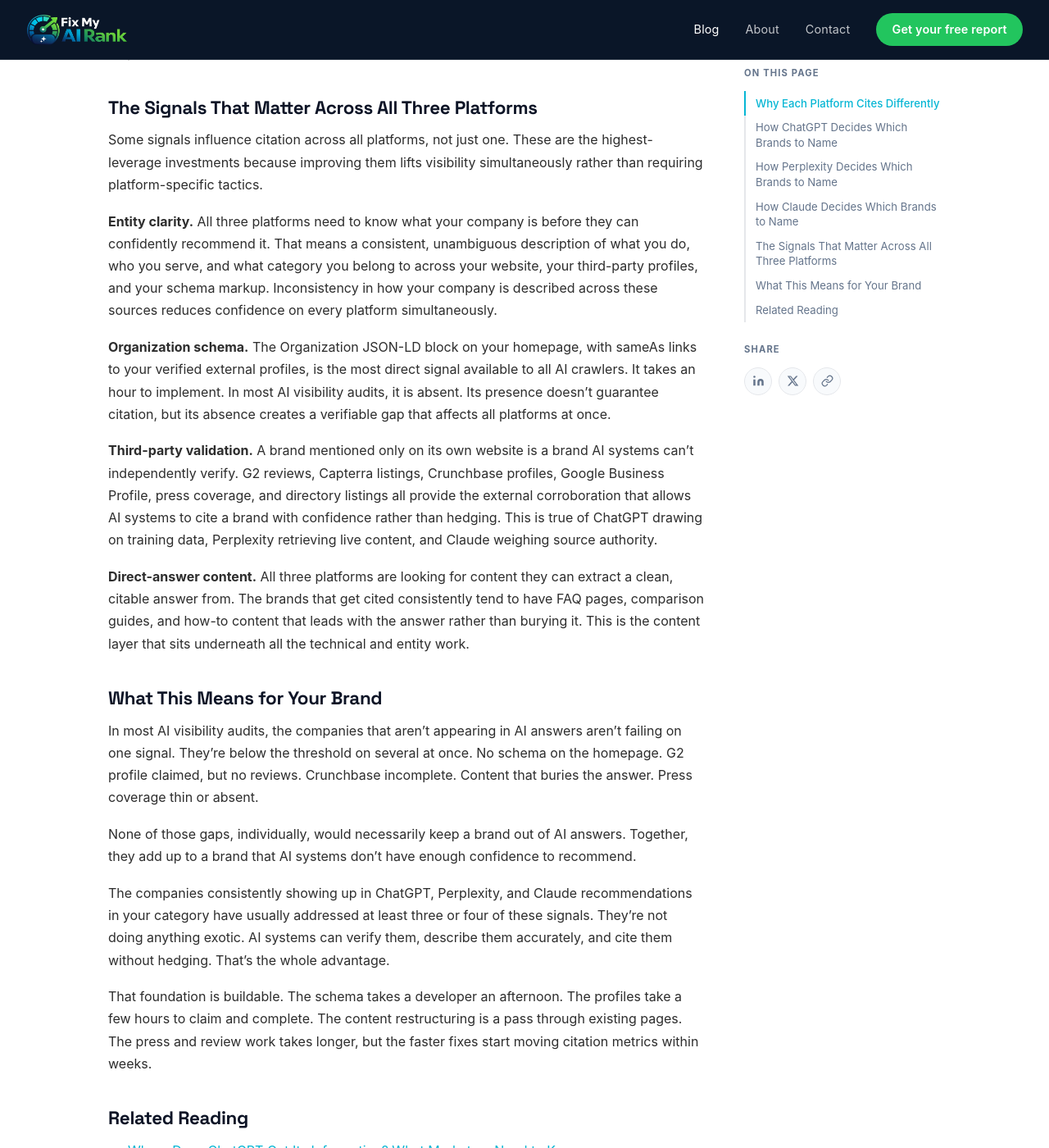
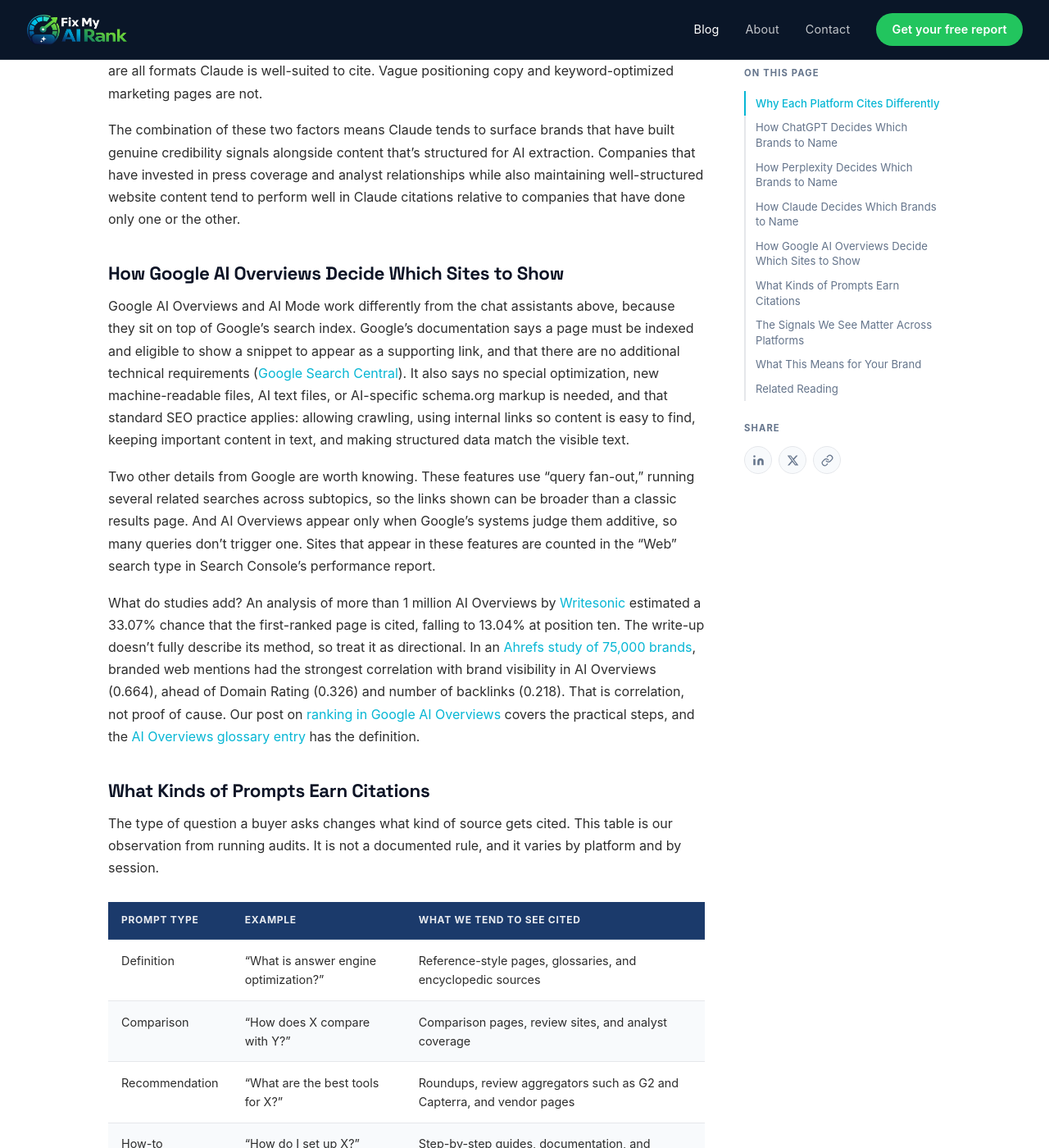
Before and after one commit to timdailey/FMAR-Website, a Jekyll site: the page built from _posts/2026-04-04-how-chatgpt-perplexity-choose-brands-to-cite.md, in a window 1280 px wide and 1400 px high, scrolled down 3403 px. Shown: the whole window at 82% size. Built offline with Jekyll 4.4.1, drawn with Linux system fonts in a browser that asks for light colours; some web fonts are replaced; comment, search, counter and statistics services are not loaded; some of the changed text lies outside the part shown.

Commit message:
Refresh: how AI platforms choose brands to cite (add Google AI Overviews)
Queued for publication on 2026-12-03.

Co-Authored-By: Claude Sonnet 5.5 <noreply@anthropic.com>
(cherry picked from commit 64738f348ef944065d374132d110d5f5e4024f43)

```diff
--- a/_posts/2026-04-04-how-chatgpt-perplexity-choose-brands-to-cite.md
+++ b/_posts/2026-04-04-how-chatgpt-perplexity-choose-brands-to-cite.md
@@ -2,32 +2,38 @@
 layout: post
 redirect_from:
   - /2026/04/04/how-chatgpt-perplexity-choose-brands-to-cite/
-title: "How ChatGPT and Perplexity Choose Which Brands to Cite"
-description: ChatGPT, Perplexity, and Claude each use different architectures to generate answers, which means each one uses a different mix of signals when deciding which brands to name.
+title: "How ChatGPT, Perplexity and Google AI Overviews Choose Which Brands to Cite"
+description: ChatGPT, Perplexity, Google AI Overviews, and Claude each generate answers differently, so each draws on a different mix of signals when deciding which brands to name. What Google documents, what studies show, and what we see in audits.
 image: /assets/images/posts/how-chatgpt-perplexity-choose-brands-to-cite-thumb.webp
 date: 2026-04-04
+last_modified: 2026-12-03
 author: tim_dailey
 category: AEO
 tags: [AI citations, ChatGPT, Perplexity, Claude, GEO]
 takeaways:
-  - ChatGPT draws primarily from training data, so brands with long-standing presence on Wikipedia, Wikidata, and Crunchbase have an advantage there.
+  - When ChatGPT answers from memory rather than search, it draws on training data, so brands with long-standing presence on Wikipedia, Wikidata, and Crunchbase tend to have an advantage there.
   - Perplexity retrieves live web content, meaning new FAQ pages and updated review profiles can influence citations within weeks.
-  - Entity clarity, Organization schema, third-party validation, and direct-answer content are the signals that lift citation rates across all three platforms at once.
+  - Google AI Overviews have no special requirements beyond the basics. A page must be indexed and eligible to show a snippet, according to Google, and standard good SEO practice applies.
+  - Entity clarity, Organization schema, third-party validation, and direct-answer content are the signals we find most consistently useful across platforms. They support citation, but none of them guarantees it.
 faq:
   - q: How does ChatGPT decide which brands to cite?
     a: ChatGPT primarily draws on its training data to form brand knowledge. Brands with strong presence in long-standing authoritative sources, including Wikipedia, Wikidata, Crunchbase, press coverage, and analyst reports, are recognized and cited with more confidence. Organization schema markup on a company's website also contributes. Because ChatGPT's knowledge is largely based on historical training data, building entity presence in established third-party sources is the most durable way to influence ChatGPT citations.
   - q: How does Perplexity decide which brands to cite?
-    a: Perplexity is a retrieval-augmented generation engine that performs a live web search before generating its answer. It retrieves recent, well-indexed content and synthesizes a response from those results. Brands with up-to-date FAQ content, comparison pages, and strong review platform profiles (particularly on G2 and Capterra) are significantly better positioned in Perplexity's recommendation outputs. Perplexity is the most responsive platform to recent GEO improvements.
+    a: Perplexity is a retrieval-augmented generation engine that performs a live web search before generating its answer. It retrieves recent, well-indexed content and synthesizes a response from those results. Brands with up-to-date FAQ content, comparison pages, and strong review platform profiles (particularly on G2 and Capterra) are significantly better positioned in Perplexity's recommendation outputs. In our experience, Perplexity is the most responsive platform to recent GEO improvements.
   - q: How does Claude decide which brands to cite?
-    a: Claude combines training data with live retrieval and places particular weight on source quality and content structure. Brands mentioned in analyst coverage, industry publications, and structured comparison content from recognized directories perform well in Claude citations. Content that directly answers questions in a clear, structured format is more likely to be cited than vague marketing copy or keyword-optimized pages.
+    a: In our audits, Claude's answers appear to reflect both training data and, when web search is used, live retrieval, with attention to source quality and content structure. Anthropic does not publish how it selects brands, so treat this as observation, not documented behavior. Brands mentioned in analyst coverage, industry publications, and structured comparison content from recognized directories perform well in Claude citations. Content that directly answers questions in a clear, structured format is more likely to be cited than vague marketing copy or keyword-optimized pages.
   - q: Why do different AI platforms recommend different brands?
     a: Each AI platform uses a different architecture to generate answers. ChatGPT draws primarily on training data, giving it a preference for brands with established entity presence in authoritative sources. Perplexity retrieves live web content, making it more sensitive to recent, well-structured pages and current review profiles. Claude weighs both training data and live retrieval with particular attention to source authority and content structure. These architectural differences mean the same brand can perform differently across platforms.
   - q: What signals influence AI brand citations across all platforms?
     a: The signals that matter across ChatGPT, Perplexity, and Claude are entity clarity (a consistent description of what your company does and who it serves across all web sources), Organization JSON-LD schema on the homepage with sameAs links to verified profiles, third-party validation from review platforms, directories, and press coverage, and direct-answer content structure in FAQs, comparison pages, and how-to guides. Improving these signals lifts citation performance across all platforms simultaneously.
   - q: Can a brand increase its AI citation rate without creating new content?
-    a: Yes. Several of the most impactful GEO improvements require no new content - adding Organization and FAQPage JSON-LD schema to existing pages, claiming and completing third-party profiles on G2, Capterra, Crunchbase, and Google Business Profile, and ensuring company descriptions are consistent across all external sources. These fixes alone can meaningfully improve citation rates, particularly on Perplexity and in Google AI Overviews, within two to four weeks.
+    a: Yes. Several of the most impactful GEO improvements require no new content - adding Organization and FAQPage JSON-LD schema to existing pages, claiming and completing third-party profiles on G2, Capterra, Crunchbase, and Google Business Profile, and ensuring company descriptions are consistent across all external sources. In our experience these fixes can improve citation rates, and they may be picked up within weeks on retrieval-based platforms, though timing varies and nothing is guaranteed.
   - q: How long does it take for AI citation improvements to show up?
-    a: Perplexity responds fastest to GEO changes because it retrieves live web content. New or restructured pages indexed within the past few weeks can influence Perplexity citations relatively quickly. Google AI Overviews typically reflect schema changes within two to four weeks. ChatGPT and Claude, which rely more heavily on training data, respond more slowly to recent changes, though schema and entity signals still contribute. Entity work (press coverage, Wikipedia presence, review accumulation) takes longer to build but has the most durable long-term effect.
+    a: Perplexity responds fastest to GEO changes because it retrieves live web content. New or restructured pages indexed within the past few weeks can influence Perplexity citations relatively quickly. For Google AI Overviews, a page must first be crawled and indexed, which Google says can take anywhere from a few days to a few weeks. ChatGPT and Claude, when answering from training data, respond more slowly to recent changes, though schema and entity signals still contribute. Entity work (press coverage, Wikipedia presence, review accumulation) takes longer to build but has the most durable long-term effect. See [how long it takes to show up in AI answers]({{ '/blog/how-long-does-it-take-to-show-up-in-ai-answers/' | relative_url }}).
+  - q: How does Google decide which sites to show in AI Overviews?
+    a: "Google says a page must be indexed and eligible to show a snippet to appear as a supporting link, and that there are no additional technical requirements. It says no special optimization, new files, or AI-specific markup is needed, and that standard SEO practice applies. Its AI features use query fan-out, running several related searches, so the links shown can differ from a classic results page."
+  - q: How can a brand earn more citations in AI answers?
+    a: "Make the brand easy to identify and verify, and the content easy to quote. That means consistent entity information across your site and external profiles, accurate schema that matches visible text, pages that answer the question first, and independent mentions on the sites AI tools already cite. None of this guarantees a citation, and results vary between sessions."
 ---
 
 Ask ChatGPT to recommend the best tools in your category. Then ask Perplexity the same question. The answers will probably overlap, but not entirely, and not for random reasons.
@@ -48,9 +54,9 @@ Each architecture creates a different set of levers. What gets a brand cited on
 
 ## How ChatGPT Decides Which Brands to Name
 
-ChatGPT's primary source of brand knowledge is its training data: the large corpus of text it was trained on before its knowledge cutoff. What that means in practice is that brands with a well-established presence in long-standing, authoritative sources carry the most weight in ChatGPT responses.
+When ChatGPT answers from memory, its source of brand knowledge is its training data: the large corpus of text it was trained on before its knowledge cutoff. (ChatGPT also has a search feature that can draw on live web results, as covered in [where ChatGPT gets its information]({{ '/blog/where-does-chatgpt-get-its-information/' | relative_url }}).) What that means in practice is that brands with a well-established presence in long-standing, authoritative sources carry the most weight in ChatGPT responses.
 
-Wikipedia is the clearest example. ChatGPT's training data is heavily weighted toward Wikipedia content, which means brands with Wikipedia entries are recognized more reliably than those without. Wikidata, the machine-readable companion to Wikipedia, functions similarly: it gives ChatGPT structured facts about a company (name, industry, website, founding date, key people) that it can retrieve with confidence.
+Wikipedia is the clearest example. OpenAI has not published the composition of its training data, but in our audits brands with Wikipedia entries tend to be recognized more reliably than those without. Wikidata, the machine-readable companion to Wikipedia, functions similarly: it gives ChatGPT structured facts about a company (name, industry, website, founding date, key people) that it can retrieve with confidence.
 
 Beyond Wikipedia, ChatGPT draws on Crunchbase profiles, press coverage in recognized publications, analyst reports, and other authoritative web sources that were prominent before its training cutoff. A brand that has been consistently described, categorized, and referenced across these sources over time will be recognized and cited with more confidence than one that exists primarily on its own website.
 
@@ -68,11 +74,11 @@ For brand visibility, this has a specific implication: a company that publishes
 
 Review platform presence is particularly influential on Perplexity for recommendation queries. When a buyer asks Perplexity "what are the best tools for X," the engine retrieves content from review aggregators like G2 and Capterra alongside web pages. A brand with a complete G2 profile and a meaningful number of verified reviews is significantly better positioned in Perplexity's recommendation outputs than one with a sparse or absent listing.
 
-Perplexity also weights source recency. A well-indexed blog post or press mention from last month will often outperform older content for current recommendation queries. This makes Perplexity the most responsive platform to active content and PR programs, and the first place most companies see measurable citation improvement after making GEO changes.
+Perplexity also appears to favor recent sources. In our experience, a well-indexed blog post or press mention from last month can outperform older content for current recommendation queries, though Perplexity does not publish how it ranks sources. This makes Perplexity the most responsive platform to active content and PR programs, and the first place most companies see measurable citation improvement after making GEO changes.
 
 ## How Claude Decides Which Brands to Name
 
-Claude draws on a combination of training data and live retrieval, and is particularly sensitive to two things that matter a lot for B2B brand recommendations: source quality and content structure.
+Anthropic does not publish how Claude selects brands, so what follows is our observation from audits and not documented behavior. In our experience Claude's answers, which can combine training data with web search when it is used, are sensitive to two things that matter for B2B brand recommendations: source quality and content structure.
 
 On source quality: Claude places significant weight on whether the information about a brand comes from authoritative, independent sources. Analyst coverage, industry publication mentions, structured comparison content from recognized directories, and established review platforms all carry more weight than self-published content on the brand's own site. A brand that appears regularly in credible third-party sources is one Claude can describe and recommend with confidence.
 
@@ -80,17 +86,39 @@ On content structure: Claude responds strongly to content that directly answers
 
 The combination of these two factors means Claude tends to surface brands that have built genuine credibility signals alongside content that's structured for AI extraction. Companies that have invested in press coverage and analyst relationships while also maintaining well-structured website content tend to perform well in Claude citations relative to companies that have done only one or the other.
 
-## The Signals That Matter Across All Three Platforms
+## How Google AI Overviews Decide Which Sites to Show
+
+Google AI Overviews and AI Mode work differently from the chat assistants above, because they sit on top of Google's search index. Google's documentation says a page must be indexed and eligible to show a snippet to appear as a supporting link, and that there are no additional technical requirements ([Google Search Central](https://developers.google.com/search/docs/appearance/ai-features)). It also says no special optimization, new machine-readable files, AI text files, or AI-specific schema.org markup is needed, and that standard SEO practice applies: allowing crawling, using internal links so content is easy to find, keeping important content in text, and making structured data match the visible text.
+
+Two other details from Google are worth knowing. These features use "query fan-out," running several related searches across subtopics, so the links shown can be broader than a classic results page. And AI Overviews appear only when Google's systems judge them additive, so many queries don't trigger one. Sites that appear in these features are counted in the "Web" search type in Search Console's performance report.
+
+What do studies add? An analysis of more than 1 million AI Overviews by [Writesonic](https://writesonic.com/blog/ai-citations-from-serp-results-study) estimated a 33.07% chance that the first-ranked page is cited, falling to 13.04% at position ten. The write-up doesn't fully describe its method, so treat it as directional. In an [Ahrefs study of 75,000 brands](https://ahrefs.com/blog/ai-overview-brand-correlation/), branded web mentions had the strongest correlation with brand visibility in AI Overviews (0.664), ahead of Domain Rating (0.326) and number of backlinks (0.218). That is correlation, not proof of cause. Our post on [ranking in Google AI Overviews]({{ '/blog/how-to-rank-in-google-ai-overviews/' | relative_url }}) covers the practical steps, and the [AI Overviews glossary entry]({{ '/glossary/google-ai-overviews/' | relative_url }}) has the definition.
+
+## What Kinds of Prompts Earn Citations
+
+The type of question a buyer asks changes what kind of source gets cited. This table is our observation from running audits. It is not a documented rule, and it varies by platform and by session.
+
+| Prompt type | Example | What we tend to see cited |
+|---|---|---|
+| Definition | "What is answer engine optimization?" | Reference-style pages, glossaries, and encyclopedic sources |
+| Comparison | "How does X compare with Y?" | Comparison pages, review sites, and analyst coverage |
+| Recommendation | "What are the best tools for X?" | Roundups, review aggregators such as G2 and Capterra, and vendor pages |
+| How-to | "How do I set up X?" | Step-by-step guides, documentation, and community answers |
+| Evaluation | "What should I look for when choosing X?" | Buyer guides and independent articles with clear criteria |
+
+The practical use: for each prompt type that matters to your buyers, check which kinds of sources appear and whether you have a page, a profile, or a mention of the right kind. [The AI citation checklist]({{ '/blog/ai-citation-checklist/' | relative_url }}) is a quick test for a single page.
+
+## The Signals We See Matter Across Platforms
 
 Some signals influence citation across all platforms, not just one. These are the highest-leverage investments because improving them lifts visibility simultaneously rather than requiring platform-specific tactics.
 
-**Entity clarity.** All three platforms need to know what your company is before they can confidently recommend it. That means a consistent, unambiguous description of what you do, who you serve, and what category you belong to across your website, your third-party profiles, and your schema markup. Inconsistency in how your company is described across these sources reduces confidence on every platform simultaneously.
+**Entity clarity.** These platforms need to know what your company is before they can confidently recommend it. That means a consistent, unambiguous description of what you do, who you serve, and what category you belong to across your website, your third-party profiles, and your schema markup. Inconsistency in how your company is described across these sources reduces confidence on every platform simultaneously.
 
 **Organization schema.** The Organization JSON-LD block on your homepage, with sameAs links to your verified external profiles, is the most direct signal available to all AI crawlers. It takes an hour to implement. In most AI visibility audits, it is absent. Its presence doesn't guarantee citation, but its absence creates a verifiable gap that affects all platforms at once.
 
-**Third-party validation.** A brand mentioned only on its own website is a brand AI systems can't independently verify. G2 reviews, Capterra listings, Crunchbase profiles, Google Business Profile, press coverage, and directory listings all provide the external corroboration that allows AI systems to cite a brand with confidence rather than hedging. This is true of ChatGPT drawing on training data, Perplexity retrieving live content, and Claude weighing source authority.
+**Third-party validation.** A brand mentioned only on its own website is a brand AI systems can't independently verify. G2 reviews, Capterra listings, Crunchbase profiles, Google Business Profile, press coverage, and directory listings all provide the external corroboration that allows AI systems to cite a brand with confidence rather than hedging. This is true of ChatGPT drawing on training data, Perplexity retrieving live content, Claude weighing source authority, and Google looking for pages that are indexed and corroborated.
 
-**Direct-answer content.** All three platforms are looking for content they can extract a clean, citable answer from. The brands that get cited consistently tend to have FAQ pages, comparison guides, and how-to content that leads with the answer rather than burying it. This is the content layer that sits underneath all the technical and entity work.
+**Direct-answer content.** All of these platforms are looking for content they can extract a clean, citable answer from. The brands that get cited consistently tend to have FAQ pages, comparison guides, and how-to content that leads with the answer rather than burying it. This is the content layer that sits underneath all the technical and entity work.
 
 ## What This Means for Your Brand
 
--- a/llms.txt
+++ b/llms.txt
@@ -32,7 +32,7 @@ Fix My AI Rank is built and operated by TangySlice Collective, a B2B marketing a
 - [How to Read Your AI Visibility Report (and What to Fix First)](https://fixmyairank.com/blog/how-to-read-your-ai-visibility-report/)
 - [10 Best AEO & GEO Tools for AI Visibility in 2026](https://fixmyairank.com/blog/ai-visibility-tools-geo-2026/)
 - [Why Your Website Isn't Showing Up in AI Answers (and How to Audit It)](https://fixmyairank.com/blog/why-website-not-showing-in-ai-answers/)
-- [How ChatGPT and Perplexity Choose Which Brands to Cite](https://fixmyairank.com/blog/how-chatgpt-perplexity-choose-brands-to-cite/)
+- [How ChatGPT, Perplexity and Google AI Overviews Choose Which Brands to Cite](https://fixmyairank.com/blog/how-chatgpt-perplexity-choose-brands-to-cite/)
 - [GEO vs. SEO vs. AEO: What's the Difference and Do You Need Both?](https://fixmyairank.com/blog/geo-vs-seo-difference/)
 - [How Long Does It Take to Show Up in AI Answers? A Realistic Timeline](https://fixmyairank.com/blog/how-long-does-it-take-to-show-up-in-ai-answers/)
 - [llms.txt: What It Is, Whether It Works, and How to Create One](https://fixmyairank.com/blog/what-is-llms-txt/)
```
Also changed, not shown: _posts/2026-04-04-why-website-not-showing-in-ai-answers.md (+1 -1 lines), _posts/2026-06-17-where-does-chatgpt-get-its-information.md (+1 -1 lines).
